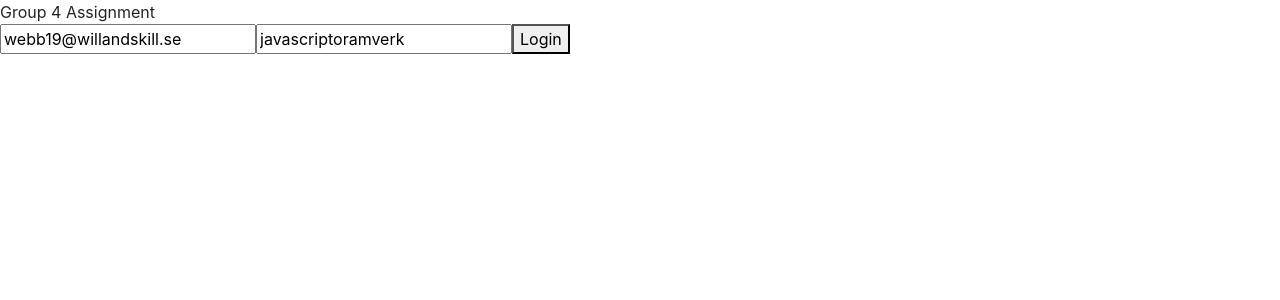
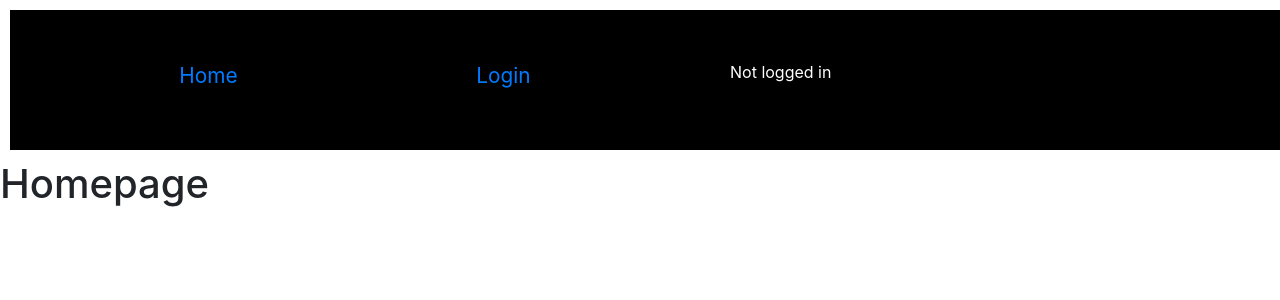
Before and after one commit to yde13/jsram-group4, a React (Create React App) app in the folder assignment/: page / in a window 1280 px wide. Shown: the top 300 px of the page. Built offline with nearby package versions, Linux system fonts and the light colour scheme.

Commit message:
added navbar and saving data from login to localstorage and context

```diff
--- a/assignment/src/App.js
+++ b/assignment/src/App.js
@@ -1,19 +1,28 @@
 import './App.css';
 import { Route, Switch } from 'react-router-dom'
 import LoginPage from './pages/LoginPage';
+import { useState } from 'react';
+import { UserContext } from './contexts/UserContext';
+import Home from './pages/Home';
+import Navbar from './components/Navbar/Navbar';
 
 function App() {
+  const [userData, setUserData] = useState(null)
+
+
   return (
     <div>
-      Group 4 Assignment
-      <LoginPage />
+      <UserContext.Provider value={{userData, setUserData}}>
+      <Navbar />
 
-      <Switch>
 
-        <Route>
+        <Switch>
 
-        </Route>
-      </Switch>
+          <Route path='/login' component={LoginPage}></Route>
+          <Route path='/' component={Home}></Route>
+        </Switch>
+      </UserContext.Provider>
+
     </div>
   );
 }
--- /dev/null
+++ b/assignment/src/components/Login/LoginInput.jsx
@@ -0,0 +1,20 @@
+import React from 'react'
+
+export default function LoginInput(props) {
+  return (
+    <div>
+      <input
+				type='text'
+				value={props.emailInput}
+				onChange={e => props.setEmailInput(e.target.value)}
+				placeholder='Email'
+			/>
+			<input
+				type='text'
+				value={props.passwordInput}
+				onChange={e => props.setPasswordInput(e.target.value)}
+				placeholder='Password'
+			/>
+    </div>
+  )
+}
--- /dev/null
+++ b/assignment/src/components/Navbar/Navbar.jsx
@@ -0,0 +1,44 @@
+import React from 'react'
+import UserInfo from '../User/UserInfo'
+import styled from 'styled-components'
+import { Link } from 'react-router-dom'
+
+export default function Navbar() {
+
+  const StyledNav  = styled.div`
+    width: 100%;
+    display: flex;
+    background-color: black;
+    color: white;
+    margin: 10px;
+    padding: 10px;
+    font-size: 1.3rem;
+  `
+  const StyledNavItems = styled.div`
+    width: 50%;
+    display: flex;
+    justify-content: space-around;
+    padding: 20px;
+    margin: 20px;
+  `
+
+  const StyledUserInfo = styled.div`
+    padding: 20px;
+    margin: 20px;
+    display: flex;
+    justify-content: flex-end;
+    font-size: 1rem;
+  `
+  return (
+    <StyledNav>
+      <StyledNavItems>
+        <Link to='/'>Home</Link>
+        <Link to='/login'>Login</Link>
+
+      </StyledNavItems>
+      <StyledUserInfo>
+          <UserInfo/>
+        </StyledUserInfo>
+    </StyledNav>
+  )
+}
--- /dev/null
+++ b/assignment/src/components/User/UserInfo.jsx
@@ -0,0 +1,32 @@
+import React, { useContext, useEffect } from 'react'
+import { UserContext } from '../../contexts/UserContext'
+
+export default function UserInfo() {
+  const {userData, setUserData} = useContext(UserContext)
+
+  function checkUserInfo(){
+    if(!userData) {
+      let test = JSON.parse(localStorage.getItem("userData"));
+      console.log(test);
+      setUserData(test)
+    }
+  }
+
+  useEffect(() => {
+    checkUserInfo()
+  }, [])
+
+  return (
+    <div>
+      {userData && (
+        <>
+        <span> Logged in as {userData.firstName} {userData.lastName}</span>
+        <span>Email: {userData.email}</span>
+        </>
+      )}
+      {!userData && (
+        <p>Not logged in</p>
+      )}
+    </div>
+  )
+}
--- /dev/null
+++ b/assignment/src/contexts/UserContext.jsx
@@ -0,0 +1,3 @@
+import React, {createContext} from 'react'
+
+export const UserContext = createContext({})
--- a/assignment/src/data/UserKit.js
+++ b/assignment/src/data/UserKit.js
@@ -1,8 +1,9 @@
 const ROOT_URL = "https://frebi.willandskill.eu/"
-// const API_URL = `${ROOT_URL}api/v1/`
-// const AUTH_URL = `${ROOT_URL}auth/`
+const API_URL = `${ROOT_URL}api/v1/`
+const AUTH_URL = `${ROOT_URL}auth/`
 const LOGIN_URL = `${ROOT_URL}api-token-auth/`
 
+// eslint-disable-next-line import/no-anonymous-default-export
 export default class {
 
     login(email, password) {
@@ -18,15 +19,15 @@ export default class {
         })
     }
 
-    // getMe() {
-    //     const url = `${API_URL}me`
-    //     return fetch(url, {
-    //     headers: {
-    //         "Content-Type": "application/json",
-    //         "Authorization": `Bearer ${this.getToken()}`
-    //     }
-    //     })
-    // }
+    getMe() {
+        const url = `${API_URL}me`
+        return fetch(url, {
+        headers: {
+            "Content-Type": "application/json",
+            "Authorization": `Bearer ${this.getToken()}`
+        }
+        })
+    }
 
     setToken(token) {
         localStorage.setItem("JWT_APP", token)
@@ -35,4 +36,9 @@ export default class {
     getToken() {
         return localStorage.getItem("JWT_APP")
     }
+
+    setUserInfo(userData) {
+
+        localStorage.setItem("userData", JSON.stringify(userData))
+    }
 }
--- /dev/null
+++ b/assignment/src/pages/Home.jsx
@@ -0,0 +1,9 @@
+import React from 'react'
+
+export default function Home() {
+  return (
+    <div>
+      <h1>Homepage</h1>
+    </div>
+  )
+}
--- a/assignment/src/pages/LoginPage.jsx
+++ b/assignment/src/pages/LoginPage.jsx
@@ -1,12 +1,17 @@
-import React, { useState } from 'react';
+import React, { useContext, useState } from 'react';
+import { useHistory } from "react-router-dom";
+import LoginInput from '../components/Login/LoginInput';
+import { UserContext } from '../contexts/UserContext';
 import UserKit from '../data/UserKit';
 
 export default function LoginPage() {
 	const [emailInput, setEmailInput] = useState('webb19@willandskill.se');
 	const [passwordInput, setPasswordInput] = useState('javascriptoramverk');
-
+	const [loginStatus, setLoginStatus] = useState('')
 	const [token, setToken] = useState(null);
 
+	let history = useHistory()
+	const {setUserData} = useContext(UserContext)
 	const userKit = new UserKit();
 
 	const handleOnClick = () => {
@@ -14,39 +19,37 @@ export default function LoginPage() {
 	};
 
 	const handleLogin = (email, password) => {
-		userKit
-			.login(email, password)
+		userKit.login(email, password)
 			.then(res => res.json())
 			.then(data => {
-				console.log(data.token)
-				setToken(data.token);
-				userKit.setToken(data.token);
-			});
-	};
-
-	const fetchMe = () => {
-		userKit
-			.getMe()
-			.then(res => res.json())
-			.then(data => console.log(data));
+				if(!data.token) {
+					history.push('/login')
+					setLoginStatus('Invalid login info')
+				} else {
+					setToken(data.token);
+					userKit.setToken(data.token);
+					userKit.getMe()
+					.then(res => res.json())
+					.then(data =>  {
+						console.log(data);
+						setUserData(data)
+						userKit.setUserInfo(data)
+					})
+					history.push('/')
+				}
+			})
 	};
 
 	return (
 		<div>
-			<input
-				type='text'
-				value={emailInput}
-				onChange={e => setEmailInput(e.target.value)}
-				placeholder='Email'
+			<LoginInput
+				emailInput={emailInput}
+				passwordInput={passwordInput}
+				setEmailInput={setEmailInput}
+				setPasswordInput={setPasswordInput}
 			/>
-			<input
-				type='text'
-				value={passwordInput}
-				onChange={e => setPasswordInput(e.target.value)}
-				placeholder='Password'
-			/>
+			{loginStatus && loginStatus}
 			<button onClick={handleOnClick}>Login</button>
-			{token && <button onClick={fetchMe}>Fetch Me</button>}
 		</div>
 	);
 }
```
